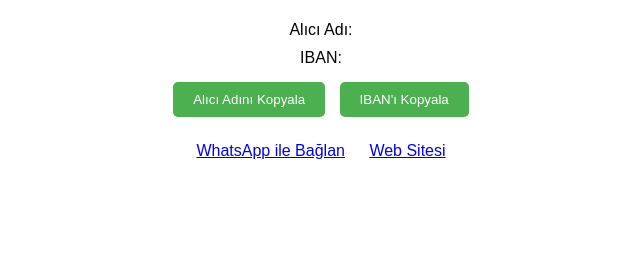
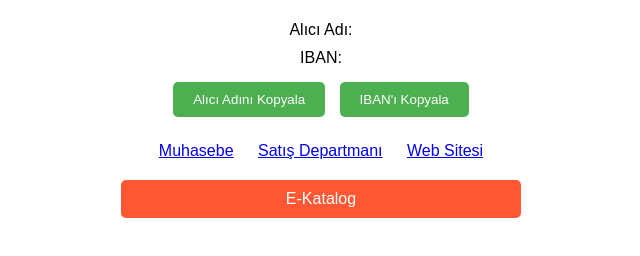
Before and after one commit to oguzz874/QR-Kod, a plain HTML site: page banka.html in a window 1280 px wide. Shown: the whole page, without its empty margins (319-959 px from the left). Drawn offline with Linux system fonts and the light colour scheme.

Commit message:
Add files via upload

```diff
--- a/banka.html
+++ b/banka.html
@@ -13,6 +13,7 @@
         .copy-btn { padding: 10px 20px; background: #4CAF50; color: white; border: none; border-radius: 5px; cursor: pointer; margin: 5px; }
         .footer { margin-top: 20px; }
         .footer a { margin: 0 10px; }
+        .ekatalog a { display: block; margin-top: 20px; padding: 10px; background: #FF5733; color: white; text-decoration: none; border-radius: 5px; }
     </style>
 </head>
 <body>
@@ -25,8 +26,12 @@
             <button class="copy-btn" onclick="copyToClipboard('iban')">IBAN'ı Kopyala</button>
         </div>
         <div class="footer">
-            <a href="https://api.whatsapp.com/send/?phone=905524802600&text=Merhabalar%2C+ürünleriniz+hakkında+bilgi+almak+istiyorum.&type=phone_number&app_absent=0">WhatsApp ile Bağlan</a>
+            <a href="https://api.whatsapp.com/send/?phone=905527365959&text=Merhabalar%2C+muhasebe+departmanına+ulaşmak+istiyorum.&type=phone_number&app_absent=0">Muhasebe</a>
+            <a href="https://api.whatsapp.com/send/?phone=905524802600&text=Merhabalar%2C+satış+departmanına+ulaşmak+istiyorum.&type=phone_number&app_absent=0">Satış Departmanı</a>
             <a href="https://www.eskaplastik.com.tr">Web Sitesi</a>
+        </div>
+        <div class="ekatalog">
+            <a href="e-katalog.pdf" target="_blank">E-Katalog</a>
         </div>
     </div>
 
```
Also changed, not shown: index.html (+9 -6 lines), firma_logo.png (added), 1 other file.
